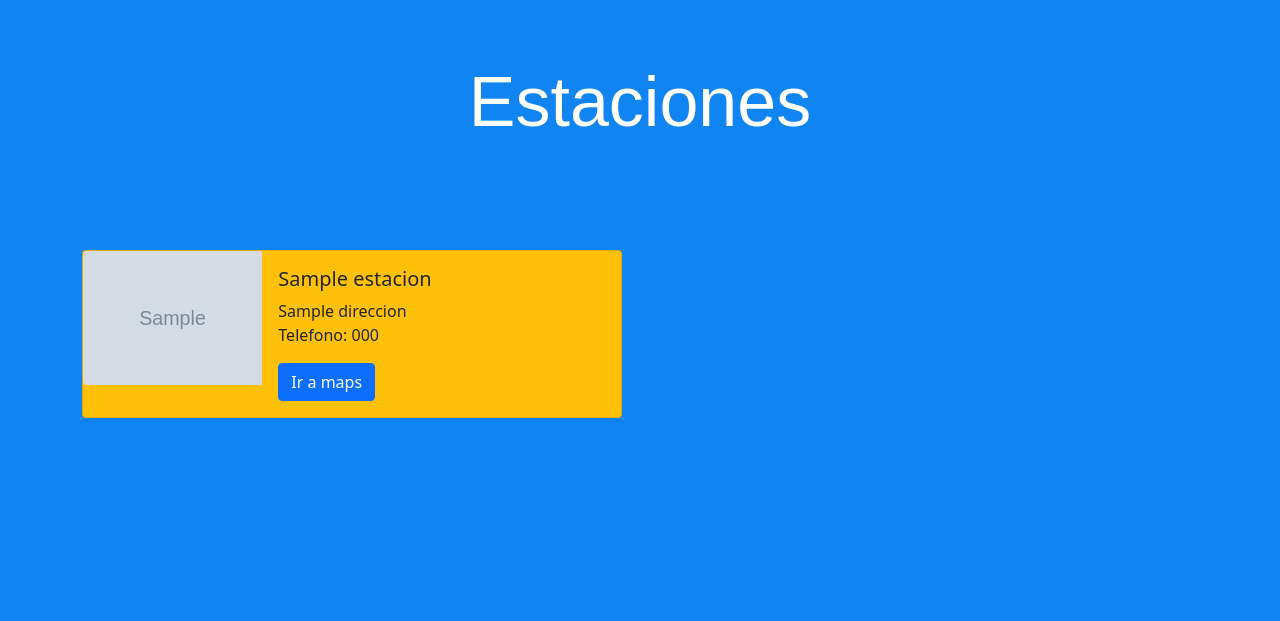
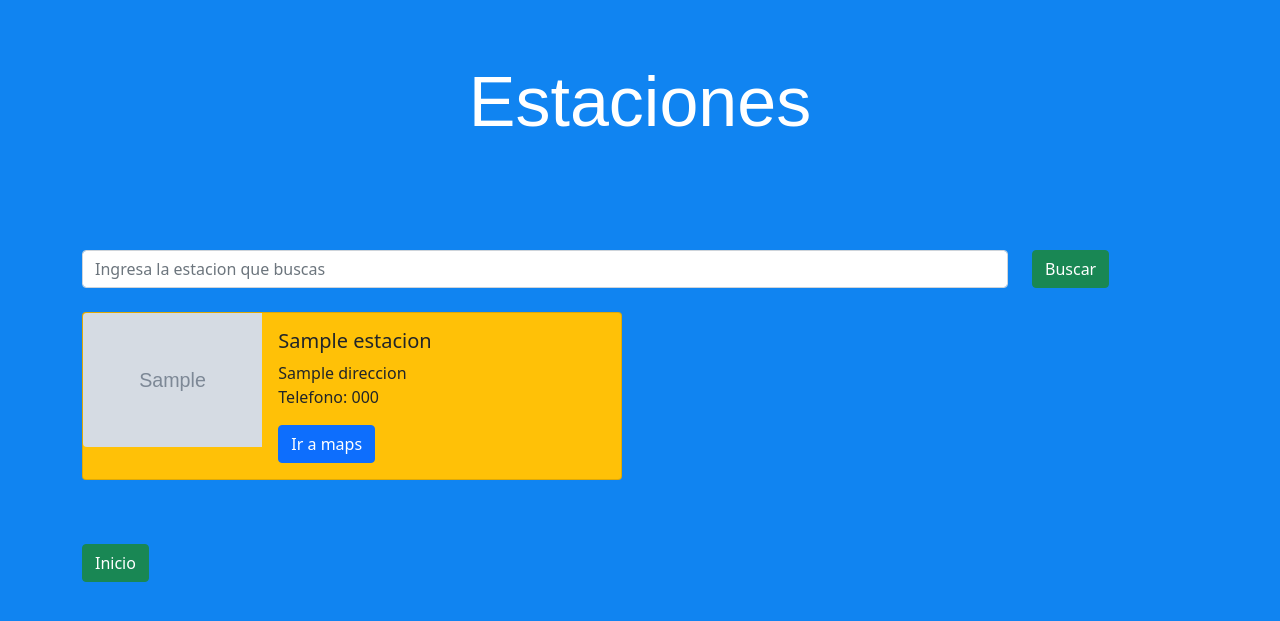
Before and after one commit to ntvelezd/Inncicla, a Django app: template InnciclaApp/templates/InnciclaApp/estaciones.html in a window 1280 px wide. Shown: the part 62-683 px from the top of the page. Run offline with Django 3.2, Linux system fonts and the light colour scheme; the template is opened without the code that fills it: most values are stand-ins (such as "Sample title", 1, 10 or a date in 2020); grey boxes marked "Sample" are stand-in pictures; some web fonts are replaced.

Commit message:
Motor de búsqueda estaciones

```diff
--- a/InnciclaApp/templates/InnciclaApp/estaciones.html
+++ b/InnciclaApp/templates/InnciclaApp/estaciones.html
@@ -5,11 +5,18 @@
         <h1 class="color">Estaciones</h1>
         <br />
         <br />
-        <form action="url/buscador/" method="GET">
+        <form action="{% url 'busqueda' %}" method="GET">
             {% csrf_token %}
-
+            <div class="row">
+                <div class="col col-lg-10">
+                    <input name="q" class="form-control me-2" type="search" placeholder="Ingresa la estacion que buscas" aria-label="Search">
+                </div>
+                <div class="col col-lg-1">
+                    <button class="btn btn-success" type="submit">Buscar</button>
+                </div>
+            </div>
         </form>
-
+        <br />
         {% for estacion in estaciones %}
         <div class="row">
             <div class="container-fluid">
@@ -37,4 +44,7 @@
         <br />
         <br />
         {% endfor %}
+        <a href="{% url 'inicio' %}" class="btn btn-success">Inicio</a>
+    <br />
+    <br />
 {% endblock %}
--- a/InnciclaApp/urls.py
+++ b/InnciclaApp/urls.py
@@ -9,5 +9,5 @@ urlpatterns = [
     path('estaciones/', views.estaciones, name="estaciones"),
     path('contactos/', views.contactos, name="contactos"),
     path('mapa/', views.mapa, name="mapa"),
-
+    path('busqueda/', views.busqueda, name="busqueda"),
 ]
--- a/InnciclaApp/views.py
+++ b/InnciclaApp/views.py
@@ -37,7 +37,7 @@ def estaciones(request):
 
 def busqueda(request):
    q = request.GET.get('q', '')
-   estaciones = Estacion.objects.filter(nombre__icontains=q)
+   estaciones = Estacion.objects.filter(nombre__icontains = q)
    context = {
        "estaciones" : estaciones,
    }
```
Also changed, not shown: db.sqlite3.
